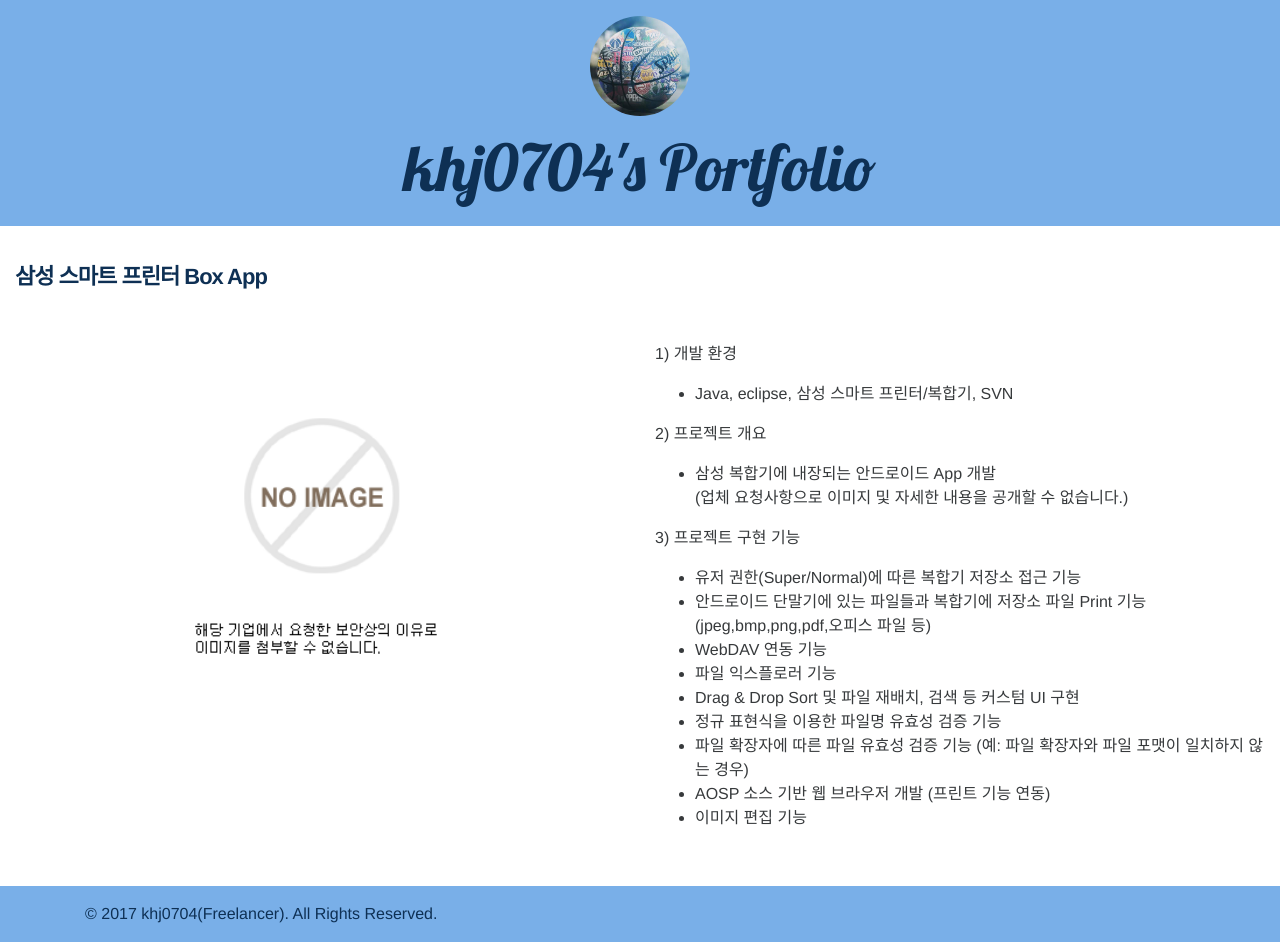
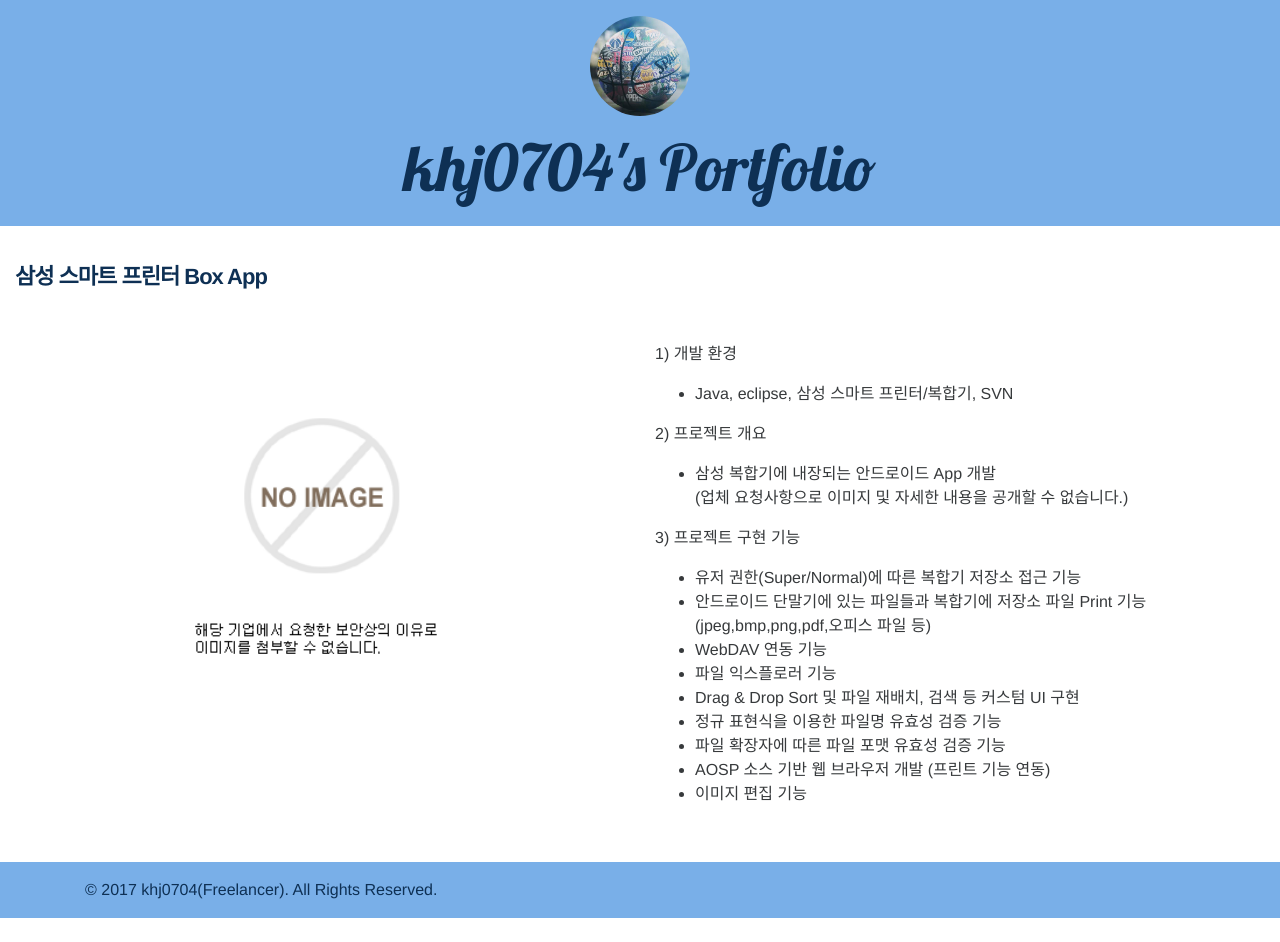
Before and after one commit to khj0704/khj0704.github.io, a Jekyll site: the page built from _posts/2014-03-30-portfolio13.md, in a window 1280 px wide. Built offline with Jekyll 4.4.1, drawn with Linux system fonts in a browser that asks for light colours; nearby versions of some CDN libraries; after the commit the page ends 918 px from its top, so only the background shows below that.

Commit message:
Modified Post

```diff
--- a/_posts/2014-03-30-portfolio13.md
+++ b/_posts/2014-03-30-portfolio13.md
@@ -21,6 +21,6 @@ image: no_image_reason.png
  - 파일 익스플로러 기능
  - Drag & Drop Sort 및 파일 재배치, 검색 등 커스텀 UI 구현
  - 정규 표현식을 이용한 파일명 유효성 검증 기능
- - 파일 확장자에 따른 파일 유효성 검증 기능 (예: 파일 확장자와 파일 포맷이 일치하지 않는 경우)
+ - 파일 확장자에 따른 파일 포맷 유효성 검증 기능
  - AOSP 소스 기반 웹 브라우저 개발 (프린트 기능 연동)
  - 이미지 편집 기능
```
